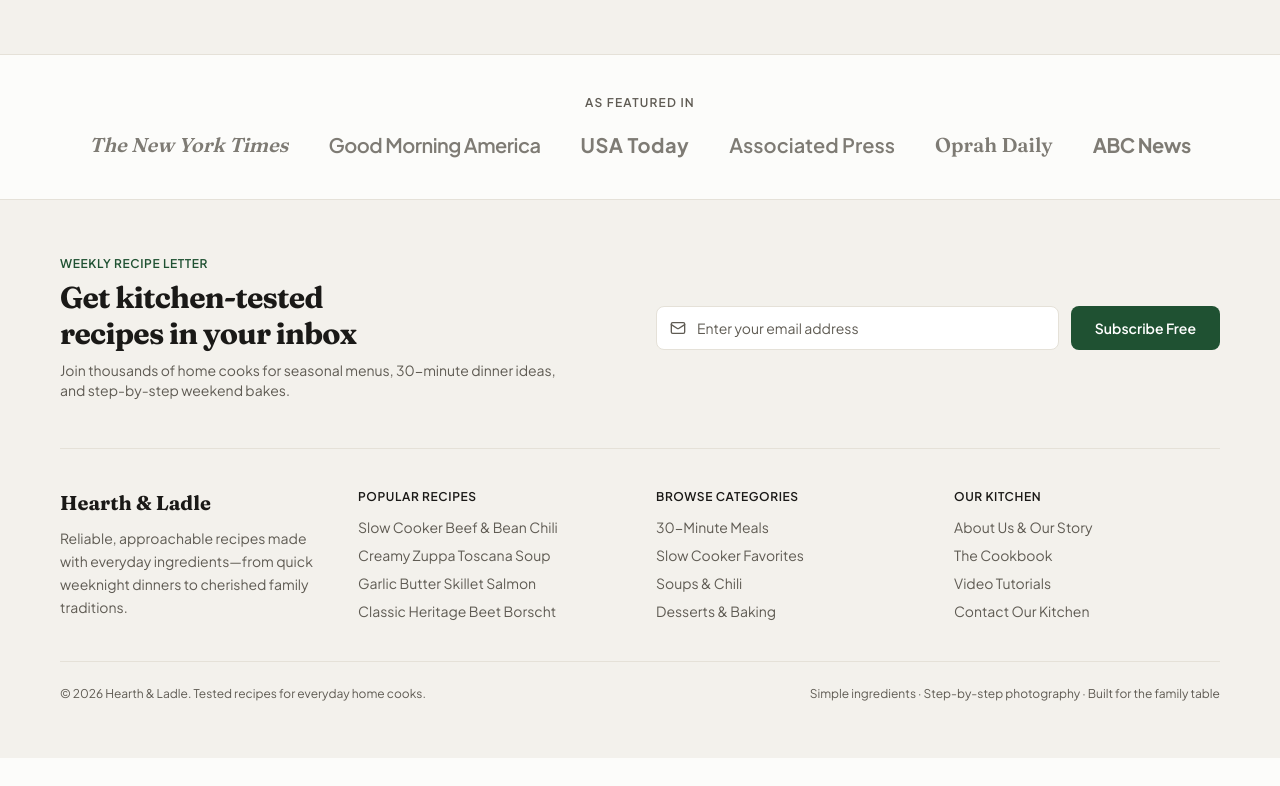
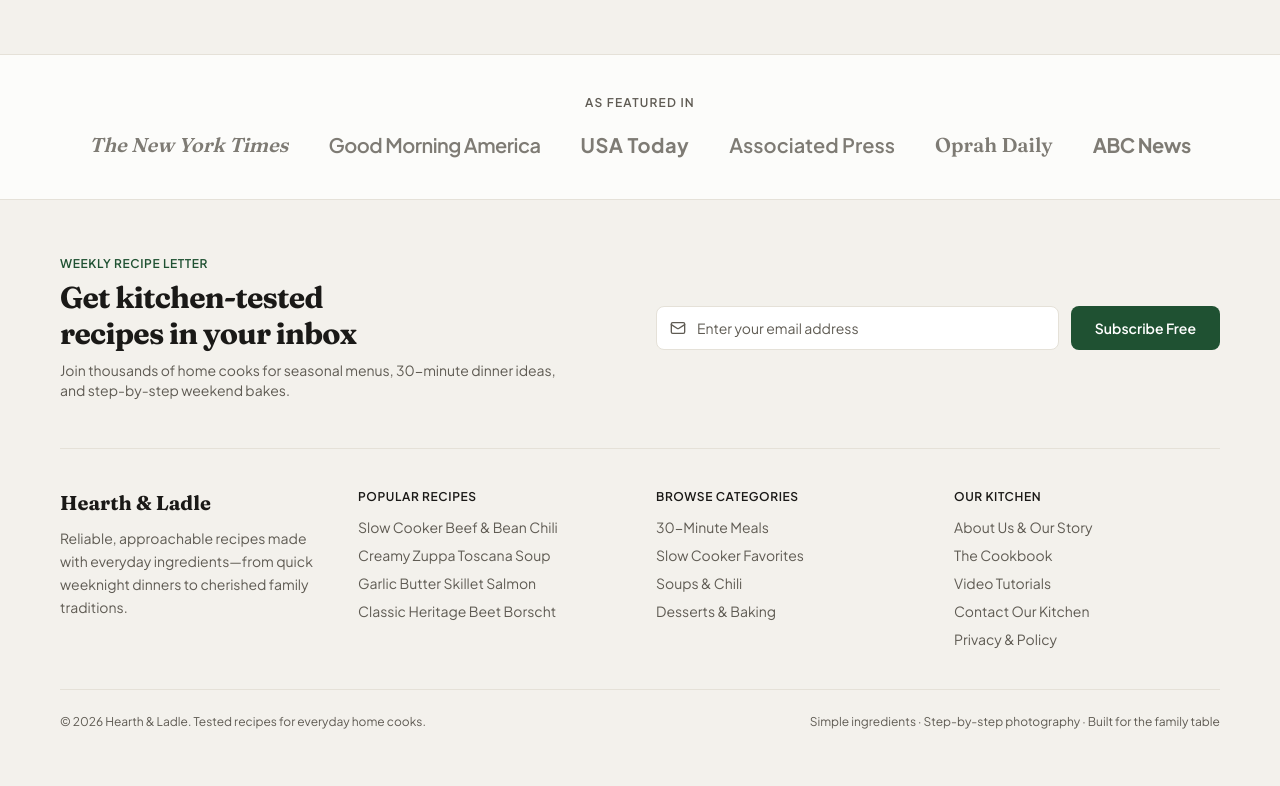
Before and after one commit to IsuruPromuditha/hearth-ladle, a Next.js app: page / in a window 1280 px wide. Shown: the part 3855-4641 px from the top of the page. Before the commit the page ends 4613 px from the top, so only its background shows below. Built offline with nearby package versions, Linux system fonts and the light colour scheme; no server answers.

Commit message:
footer changes

```diff
--- a/components/Footer.tsx
+++ b/components/Footer.tsx
@@ -221,6 +221,14 @@ export default function Footer() {
                   Contact Our Kitchen
                 </Link>
               </li>
+              <li>
+                <Link
+                  href="/privacy-policy"
+                  className="text-[var(--muted)] hover:text-[var(--accent)] no-underline"
+                >
+                  Privacy &amp; Policy
+                </Link>
+              </li>
             </ul>
           </div>
         </div>
```
